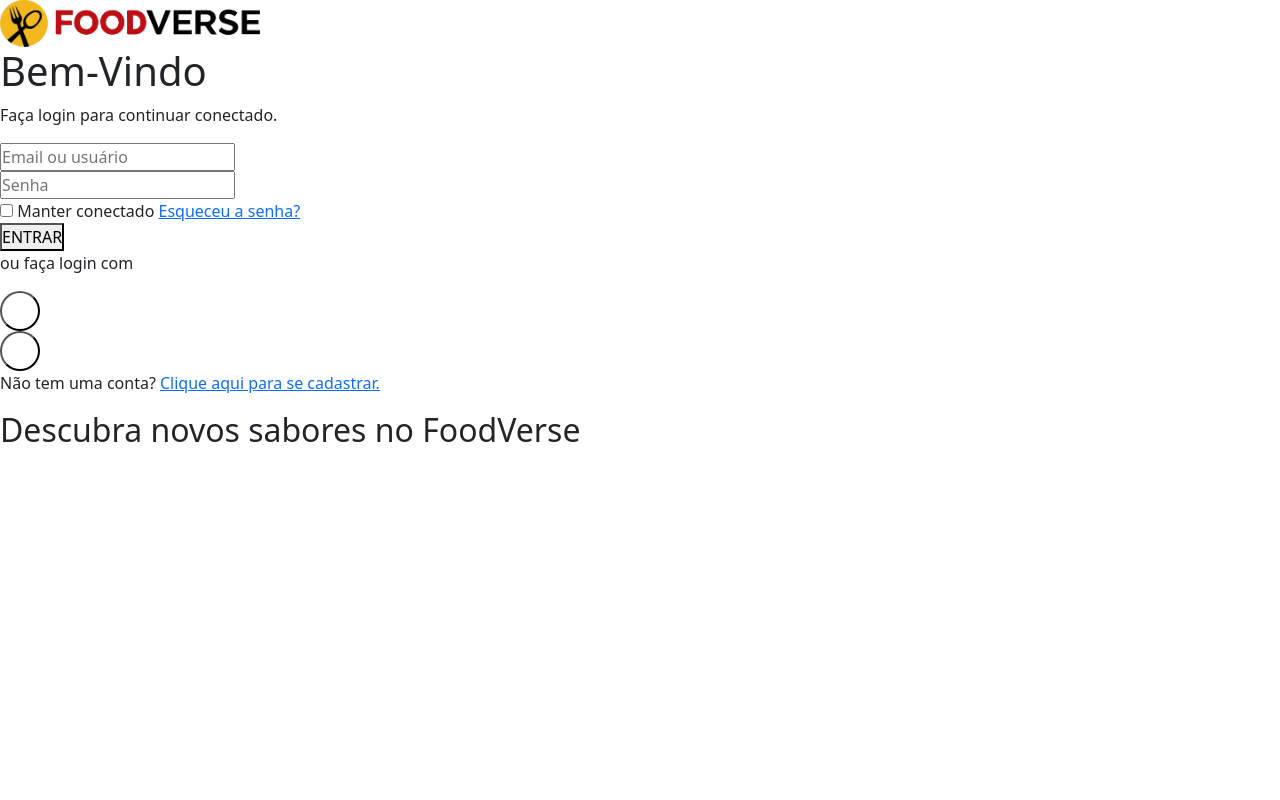
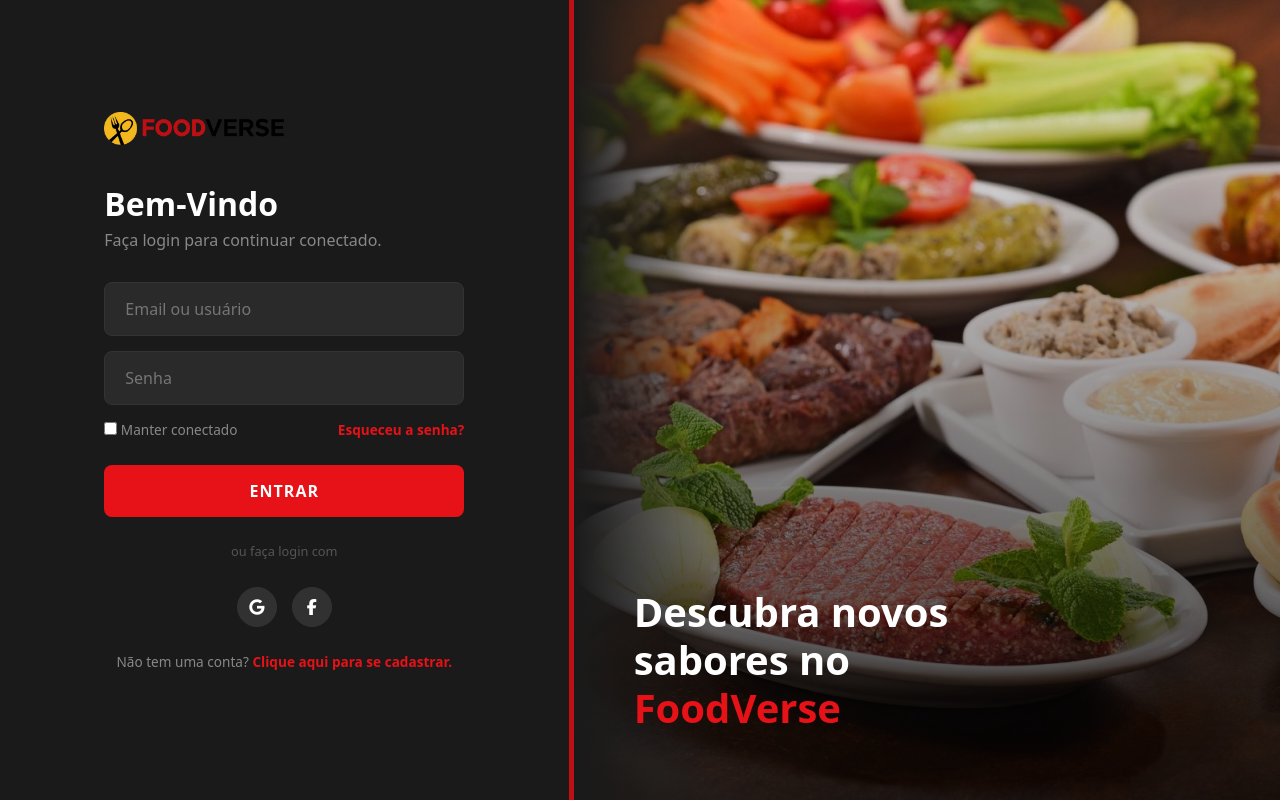
Before and after one commit to Jhowsiel/FoodVerse, a Django app: page /login/ in a window 1280 px wide. Run offline with Django 5.2, Linux system fonts and the light colour scheme.

Commit message:
ajuste css

```diff
--- a/Web/projeto/foodverse/static/css/estilo.css
+++ b/Web/projeto/foodverse/static/css/estilo.css
@@ -448,66 +448,177 @@ body {
 }
 
 /* --- Autenticação (Login e Cadastro) --- */
-.auth-bg {
-    padding-top: var(--navbar-height);
-    background: linear-gradient(135deg, #8b0d0d 0%, #000000 100%);
-    min-height: 100vh;
+/* Corpo e fundo */
+/* Configurações Gerais */
+/* Layout Base */
+.auth-container {
+    height: 100vh;
+    width: 100vw;
+    overflow: hidden;
+}
+
+.auth-row {
+    display: flex;
+    height: 100%;
+}
+
+/* Lado do Formulário */
+.auth-form-side {
+    flex: 1;
+    background-color: #1a1a1a; /* Cinza escuro premium */
     display: flex;
     align-items: center;
     justify-content: center;
+    padding: 40px;
+    z-index: 2;
 }
 
-.card-auth {
-    border: none;
-    border-radius: 1.5rem;
-    box-shadow: 0 10px 25px rgba(0,0,0,0.3);
-    background-color: #fff;
-    overflow: hidden;
+.form-wrapper {
+    width: 100%;
+    max-width: 360px;
 }
 
-.auth-header h3 {
-    color: #303030;
-    font-weight: 800;
+.auth-logo {
+    width: 180px;
+    margin-bottom: 40px;
 }
 
-.form-control-auth {
-    border-radius: 0.8rem;
-    border: 2px solid #eee;
-    padding: 0.8rem 1rem;
-    transition: all 0.3s;
+.auth-header h1 {
+    color: #ffffff;
+    font-weight: 700;
+    margin-bottom: 5px;
+    font-size: 2rem;
 }
 
-.form-control-auth:focus {
-    border-color: #BC1015;
-    box-shadow: 0 0 0 0.2rem rgba(188, 16, 21, 0.25);
+.auth-header p {
+    color: #888;
+    margin-bottom: 30px;
 }
 
-.btn-primary-auth {
-    background-color: #BC1015;
-    border: none;
-    border-radius: 0.8rem;
-    padding: 0.8rem;
-    font-size: 1.1rem;
-    font-weight: bold;
+/* Inputs Estilizados */
+.input-group-custom input {
+    width: 100%;
+    background: #2a2a2a;
+    border: 1px solid #333;
+    border-radius: 8px;
+    padding: 14px 20px;
     color: white;
-    width: 100%;
-    transition: background-color 0.3s;
+    margin-bottom: 15px;
+    outline: none;
+    transition: 0.3s;
 }
 
-.btn-primary-auth:hover {
-    background-color: #a60000;
+.input-group-custom input:focus {
+    border-color: #e61218;
+    background: #333;
+}
+
+/* Opções e Botão */
+.auth-options {
+    display: flex;
+    justify-content: space-between;
+    align-items: center;
+    margin-bottom: 25px;
+    font-size: 0.85rem;
+}
+
+.remember-me  { color: #888;  }
+input[type="checkbox"] { accent-color: #e61218; cursor: pointer; }
+.forgot-password { color: #e61218; text-decoration: none; font-weight: 600; }
+
+.btn-login {
+    width: 100%;
+    background: #e61218;
+    color: white;
+    border: none;
+    padding: 14px;
+    border-radius: 8px;
+    font-weight: 700;
+    letter-spacing: 1px;
+    cursor: pointer;
+    transition: 0.3s;
+}
+
+.btn-login:hover { background: #ff1a22; transform: translateY(-2px); }
+
+/* Rodapé e Social */
+.divider {
+    text-align: center;
+    color: #555;
+    font-size: 0.8rem;
+    margin: 25px 0;
+    position: relative;
+}
+
+.social-login {
+    display: flex;
+    justify-content: center;
+    gap: 15px;
+    margin-bottom: 25px;
+}
+
+.social-btn {
+    background: #2a2a2a;
+    border: 1px solid #333;
+    color: white;
+    width: 45px;
+    height: 45px;
+    border-radius: 50%;
+    cursor: pointer;
+    transition: 0.3s;
+}
+
+.social-btn:hover { background: #444; color: #e61218; }
+
+.signup-text { color: #888; text-align: center; font-size: 0.85rem; }
+.signup-text a { color: #e61218; text-decoration: none; font-weight: 600; }
+
+/* Lado da Imagem (Direito) */
+.auth-image-side {
+    flex: 1.2;
+    background-image: url('/static/img/cardapio/arabe.jpg'); /* Use uma imagem de comida bonita */
+    background-size: cover;
+    background-position: center;
+    position: relative;
+    display: flex;
+    align-items: flex-end;
+    padding: 60px;
+}
+
+.auth-image-side .overlay {
+    position: absolute;
+    top: 0; left: 0; width: 100%; height: 100%;
+    background: linear-gradient(to top, rgba(0,0,0,0.8), transparent);
+}
+
+.auth-image-side {
+    position: relative;
+    border-left: 5px solid #bc1015; /* Uma linha sólida fina de destaque */
+    box-shadow: -20px 0 50px rgba(188, 16, 21, 0.3); /* Brilho vermelho suave */
+}
+
+/* Adicionando um degradê por cima da imagem para fundir com a borda */
+.auth-image-side::before {
+    content: "";
+    position: absolute;
+    top: 0; left: 0;
+    width: 100%; height: 100%;
+    background: linear-gradient(to right, #1a1a1a 0%, transparent 20%);
+    z-index: 1;
+}
+
+.image-content {
+    position: relative;
+    z-index: 2;
     color: white;
 }
 
-.auth-link {
-    color: #EB0029;
-    text-decoration: none;
-    font-weight: 600;
-}
+.image-content h2 { font-size: 2.5rem; font-weight: 700; max-width: 400px; }
+.image-content h2 span { color: #e61218; }
 
-.auth-link:hover {
-    text-decoration: underline;
-    color: #a60000;
+/* Responsividade */
+@media (max-width: 900px) {
+    .auth-image-side { display: none; }
 }
 
 /* --- Footer Moderno e Correções --- */
```
